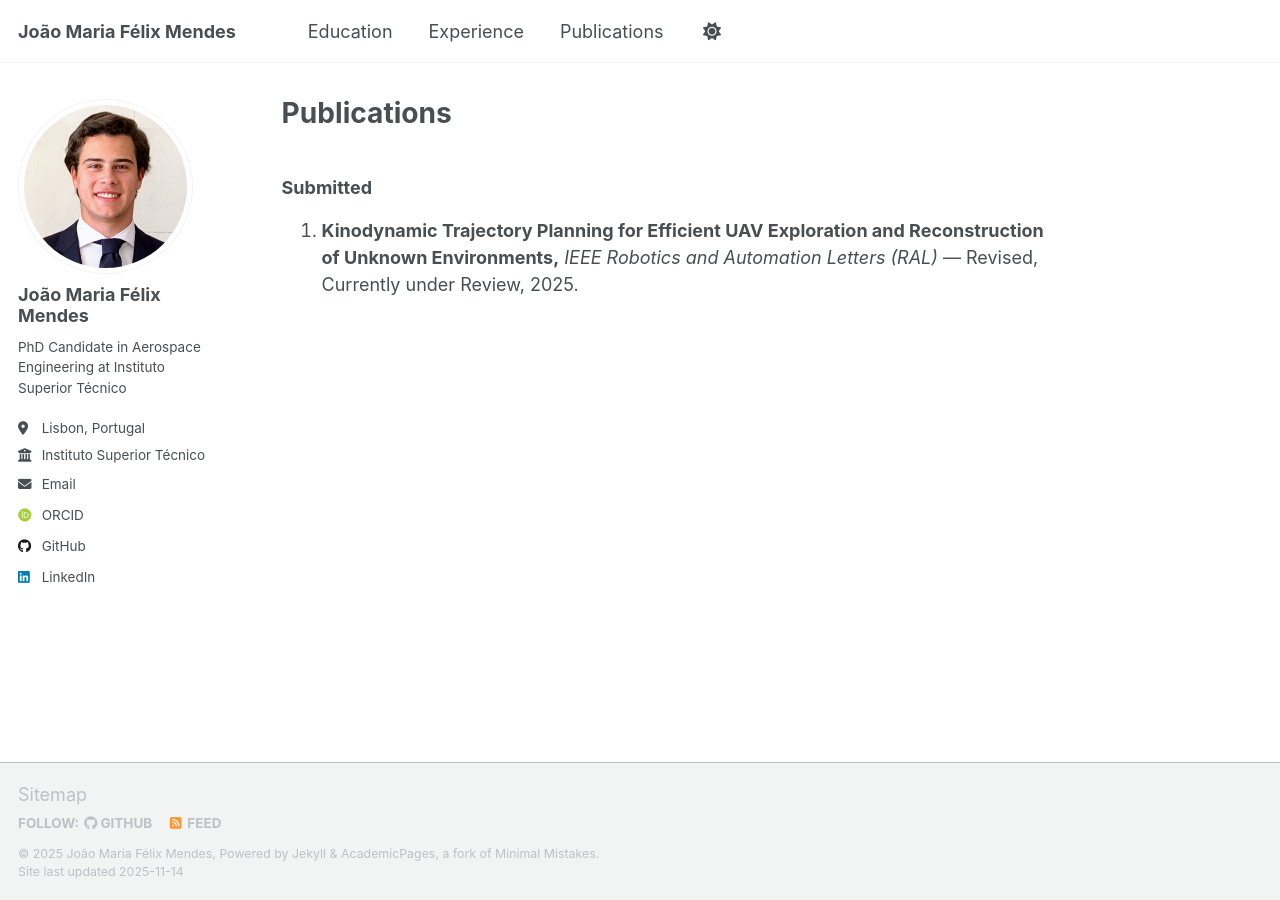
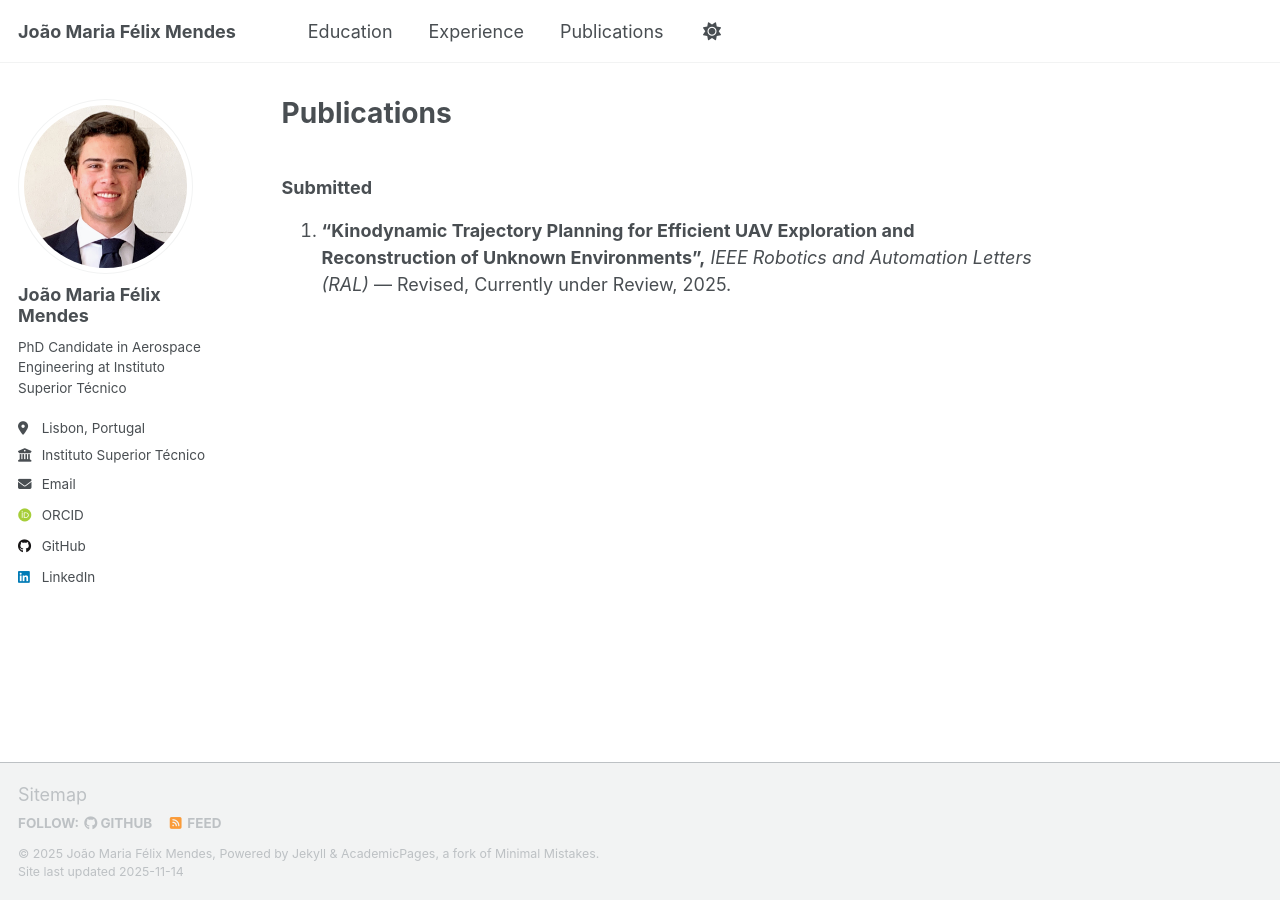
Before and after one commit to joaom2a0r0i1a/joaom2a0r0i1a.github.io, a Jekyll site: the page built from _pages/publications.md, in a window 1280 px wide. Built offline with Jekyll 4.4.1, drawn with Linux system fonts in a browser that asks for light colours; some web fonts are replaced; a script that is not in the unit is left out.

```diff
--- a/_pages/publications.md
+++ b/_pages/publications.md
@@ -6,4 +6,4 @@ author_profile: true
 ---
 
 ### Submitted
-1. **Kinodynamic Trajectory Planning for Efficient UAV Exploration and Reconstruction of Unknown Environments,** *IEEE Robotics and Automation Letters (RAL)* — Revised, Currently under Review, 2025.
+1. **"Kinodynamic Trajectory Planning for Efficient UAV Exploration and Reconstruction of Unknown Environments",** *IEEE Robotics and Automation Letters (RAL)* — Revised, Currently under Review, 2025.
```
